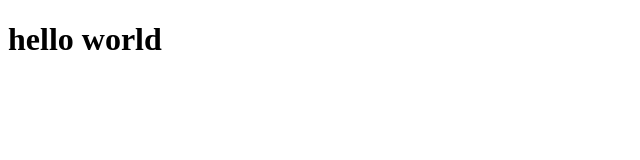
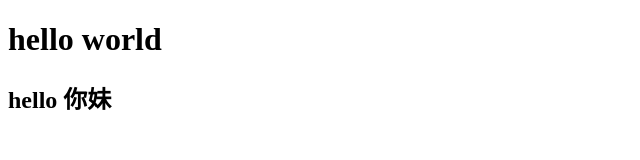
Before and after one commit to sarah224/helloword, a plain HTML site: page index.html in a window 1280 px wide. Shown: the whole page, without its empty margins (0-640 px from the left). Drawn offline with Linux system fonts and the light colour scheme.

Commit message:
又加了一行信息

```diff
--- a/index.html
+++ b/index.html
@@ -9,5 +9,6 @@
 </head>
 <body>
 <h1>hello world</h1>
+<h2>hello 你妹</h2>
 </body>
 </html>
```
